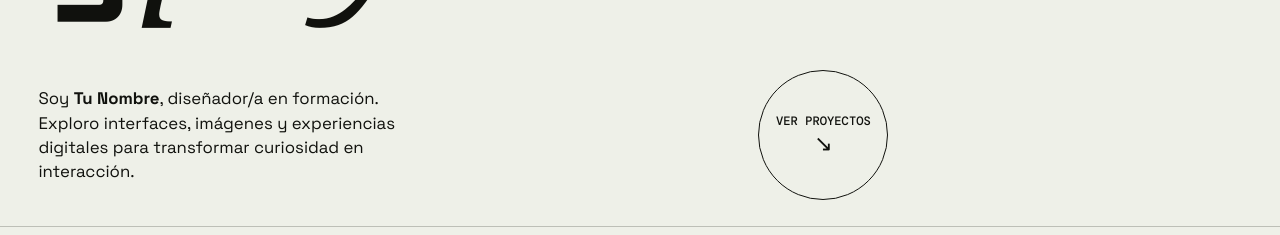
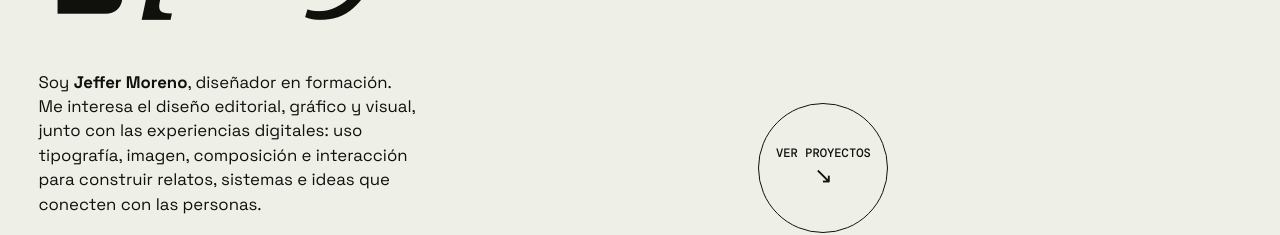
Before and after one commit to jffudp/Portafolio-jD, a plain HTML site: page dist/index.html in a window 1280 px wide. Shown: the part 566-801 px from the top of the page. Drawn offline with nearby package versions, Linux system fonts and the light colour scheme.

Commit message:
Update Site source

```diff
--- a/dist/index.html
+++ b/dist/index.html
@@ -17,7 +17,7 @@
     <section class="hero" aria-labelledby="hero-title">
       <p class="eyebrow reveal">Portafolio 2026 · Santiago, Chile</p>
       <h1 id="hero-title"><span class="reveal">Diseño,</span><span class="accent reveal">procesos</span><span class="reveal">y <em>proyectos.</em></span></h1>
-      <div class="hero-bottom reveal"><p>Soy <strong>Tu Nombre</strong>, diseñador/a en formación. Exploro interfaces, imágenes y experiencias digitales para transformar curiosidad en interacción.</p><a class="round-link" href="projects.html">Ver proyectos <i>↘</i></a></div>
+      <div class="hero-bottom reveal"><p>Soy <strong>Jeffer Moreno</strong>, diseñador en formación. Me interesa el diseño editorial, gráfico y visual, junto con las experiencias digitales: uso tipografía, imagen, composición e interacción para construir relatos, sistemas e ideas que conecten con las personas.</p><a class="round-link" href="projects.html">Ver proyectos <i>↘</i></a></div>
       <div class="orbit" aria-hidden="true"><span>SCROLL · TO · EXPLORE ·</span></div>
     </section>
     <section class="manifesto section-grid" id="sobre-mi">
```
Also changed, not shown: index.html (+1 -1 lines).
